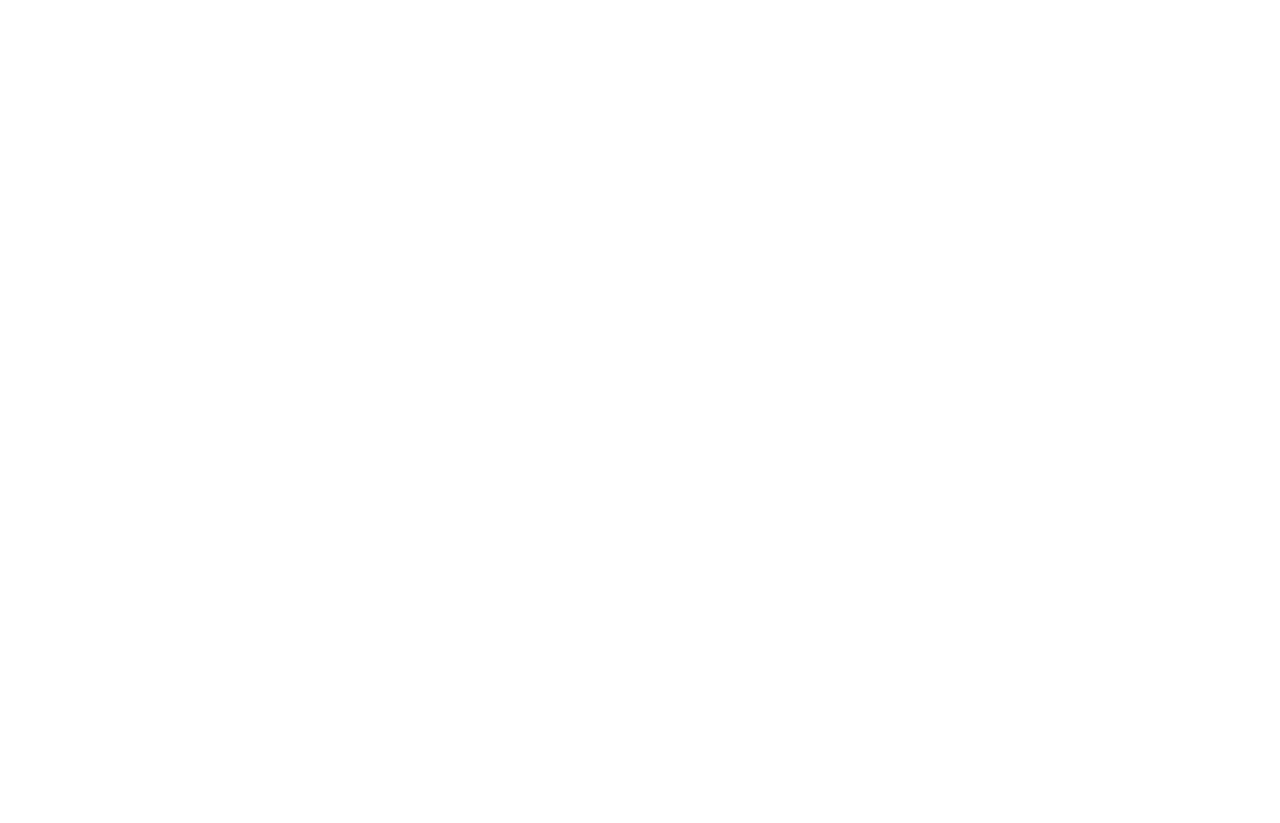
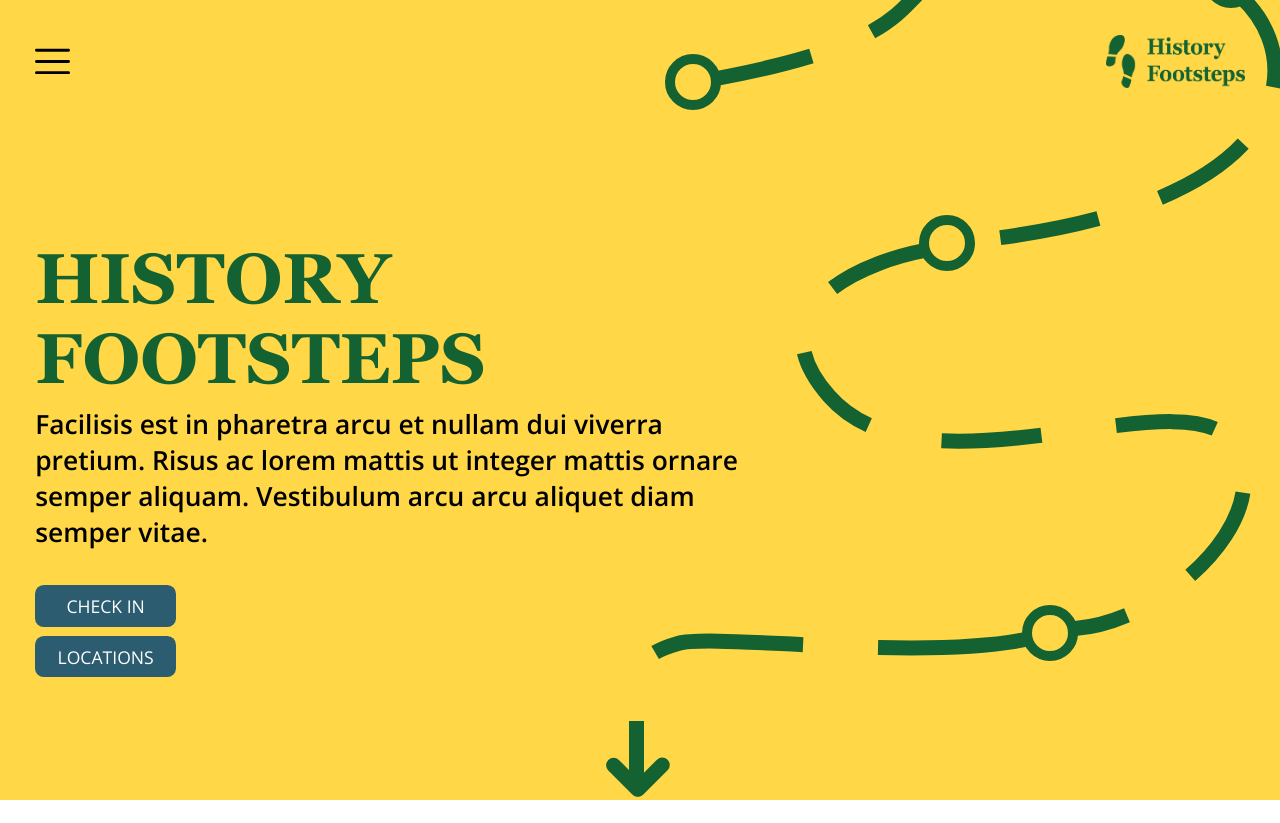
Before and after one commit to tdore98/HistoryFootprints, a plain HTML site: page index.html in a window 1280 px wide. Before the commit the page ends 800 px from the top, so only its background shows below. Drawn offline with nearby package versions, Linux system fonts and the light colour scheme.

Commit message:
WIP Front Page

```diff
--- /dev/null
+++ b/css/fonts.css
@@ -0,0 +1,51 @@
+@font-face {
+    font-family: 'akzidenz-grotesk_bqlight';
+    src: url('../fonts/akzidenzgrotesk-light-webfont.woff2') format('woff2'), url('../fonts/akzidenzgrotesk-light-webfont.woff') format('woff');
+    font-weight: normal;
+    font-style: normal;
+}
+
+@font-face {
+    font-family: 'Georgia-Bold';
+    src: url('../fonts/Georgia-Bold.ttf') format('truetype'), url('../fonts/Georgia-Bold.woff') format('woff'), url('../fonts/georgia bold.woff2') format('woff2');
+    font-weight: normal;
+    font-style: normal;
+}
+
+html,
+body {
+    font-family: 'akzidenz-grotesk_bqregular', sans-serif;
+    /* font-size: 16px; */
+    scroll-behavior: smooth;
+}
+
+body,
+button {
+    font-size: 1.1em;
+    font-family: 'Open Sans', sans-serif;
+    font-weight: 400;
+}
+
+h1 {
+    font-size: 4em;
+    font-family: 'Georgia-Bold', serif;
+    color: var(--greenForest);
+    margin-bottom: 0.5rem;
+}
+
+h2 {
+    font-size: 3em;
+    font-family: 'Georgia-Bold', serif;
+    margin-bottom: 0.5rem;
+}
+
+h3 {
+    font-size: 2.75em;
+    font-family: 'Open Sans', sans-serif;
+    font-weight: 600;
+    margin-bottom: 0.5rem;
+}
+
+p {
+    margin-bottom: 0.5rem;
+}
--- a/css/style.css
+++ b/css/style.css
@@ -1,7 +1,104 @@
-:root {
-    --mango: #FEC024;
-    --greenForest: #146232;
-    --navyBlue: #2C5C6F;
-    --pink: #EE1D46;
-    --white: #FFFFFF;
+*,
+*::before,
+*::after {
+    -webkit-box-sizing: border-box;
+    -moz-box-sizing: border-box;
+    box-sizing: border-box;
+    margin: 0;
+    padding: 0;
+    /* border: 1px solid black; */
 }
+
+.flexbox {
+    display: -webkit-box;
+    display: -webkit-flex;
+    display: -ms-flexbox;
+    display: flex;
+}
+
+img {
+    width: 100%;
+    height: auto;
+}
+
+.icon {
+    max-height: 2em;
+    width: auto;
+}
+
+.logo {
+    max-height: 3em;
+    width: auto;
+}
+
+.icon:hover,
+.logo:hover {
+    opacity: 0.7;
+    cursor: pointer;
+}
+
+.btn {
+    text-decoration: none;
+    color: var(--white);
+    background: var(--blueNavy);
+    padding: 0.5em 0.75em;
+    border-radius: 0.5em;
+    display: block;
+    max-width: 8em;
+    text-align: center;
+    text-transform: uppercase;
+    transition: background 300ms;
+}
+
+.btn:not(:last-child) {
+    margin-bottom: 0.5em;
+}
+
+.btn:hover {
+    opacity: 0.7;
+    background: var(--pink);
+}
+
+section {
+    padding: 2em;
+}
+
+#main-nav {
+    justify-content: space-between;
+    align-items: center;
+}
+
+.full-page {
+    width: 100%;
+    height: 100vh;
+}
+
+#landing {
+    background-color: var(--yellowMango);
+    background-image: url(../img/b-line_desktop.svg);
+    background-repeat: no-repeat;
+    background-attachment: fixed;
+    background-position-x: right;
+    background-position-y: bottom;
+}
+
+.landing-content {
+    align-items: center;
+    height: 100%;
+}
+
+#landing .content-left {
+    flex: 60% 0 0;
+}
+
+#landing h1 {
+    text-transform: uppercase;
+}
+
+#landing h3 {
+    font-size: 1.5em;
+}
+
+#landing .btn-container {
+    margin-top: 2em;
+}
--- a/css/variables.css
+++ b/css/variables.css
@@ -0,0 +1,7 @@
+:root {
+    --yellowMango: #FFD747;
+    --greenForest: #146232;
+    --blueNavy: #2C5C6F;
+    --pink: #EE1D46;
+    --white: #FFFFFF;
+}
--- a/index.html
+++ b/index.html
@@ -1,15 +1,49 @@
 <!DOCTYPE html>
 <html lang="en">
+
 <head>
     <meta charset="UTF-8">
     <meta http-equiv="X-UA-Compatible" content="IE=edge">
     <meta name="viewport" content="width=device-width, initial-scale=1.0">
     <title>History Footsteps</title>
 
+    <link rel="icon" href="img/history-footsteps-favicon.png" sizes="16x16">
+
+    <link rel="preconnect" href="https://fonts.googleapis.com">
+    <link rel="preconnect" href="https://fonts.gstatic.com" crossorigin>
+    <link href="https://fonts.googleapis.com/css2?family=Open+Sans:wght@400;600&display=swap" rel="stylesheet">
+
+
     <link rel="stylesheet" href="css/variables.css">
     <link rel="stylesheet" href="css/style.css">
+    <link rel="stylesheet" href="css/fonts.css">
+
 </head>
+
 <body>
+    <section class="full-page" id="landing">
+        <nav id="main-nav" class="flexbox">
+            <div class="left">
+                <img class="icon" src="img/menu.svg" alt="Menu Icon">
+            </div>
 
+            <div class="right">
+                <img class="logo" src="img/history-footsteps-logo.png" alt="History Footsteps Logo">
+            </div>
+        </nav>
+
+        <div class="landing-content flexbox">
+            <div class="content-left">
+                <h1>History <br> Footsteps</h1>
+                <h3>Facilisis est in pharetra arcu et nullam dui viverra pretium. Risus ac lorem mattis ut integer mattis ornare semper aliquam. Vestibulum arcu arcu aliquet diam semper vitae.</h3>
+
+                <div class="btn-container">
+                    <a href="#checkin" class="btn">Check In</a>
+                    <a href="#locations" class="btn">Locations</a>
+                </div>
+            </div>
+        </div>
+    </section>
 </body>
+
 </html>
```
Also changed, not shown: fonts/Georgia-Bold.ttf (added), fonts/Georgia-Bold.woff (added), fonts/georgia bold.woff2 (added), img/b-line_desktop.svg (added), img/history-footprints-logo.png (deleted), img/history-footsteps-favicon.png (added), img/history-footsteps-logo.png (added), img/menu.svg (added).
